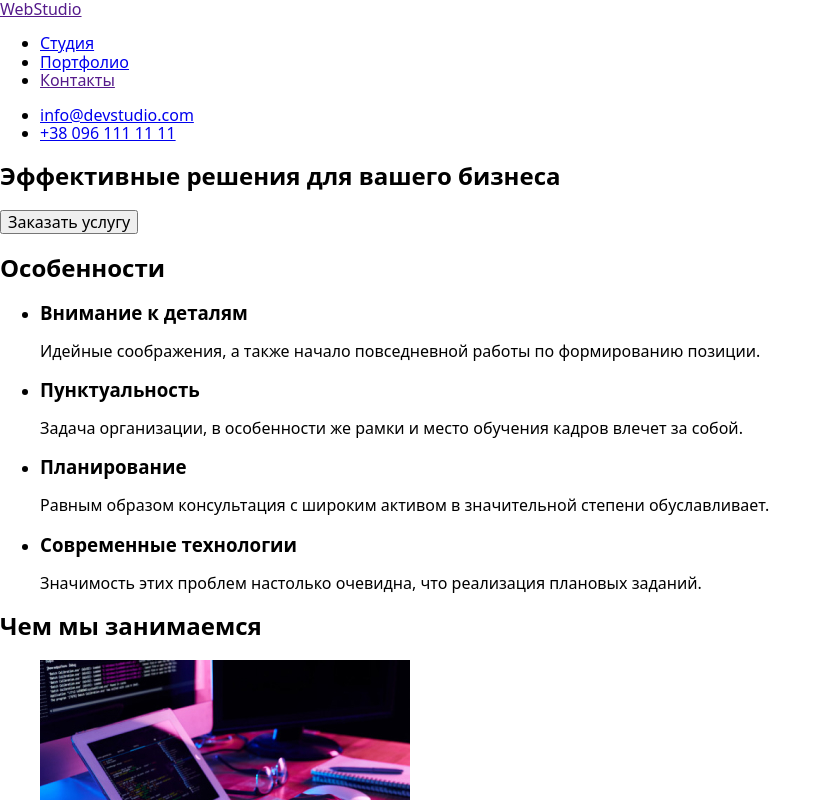
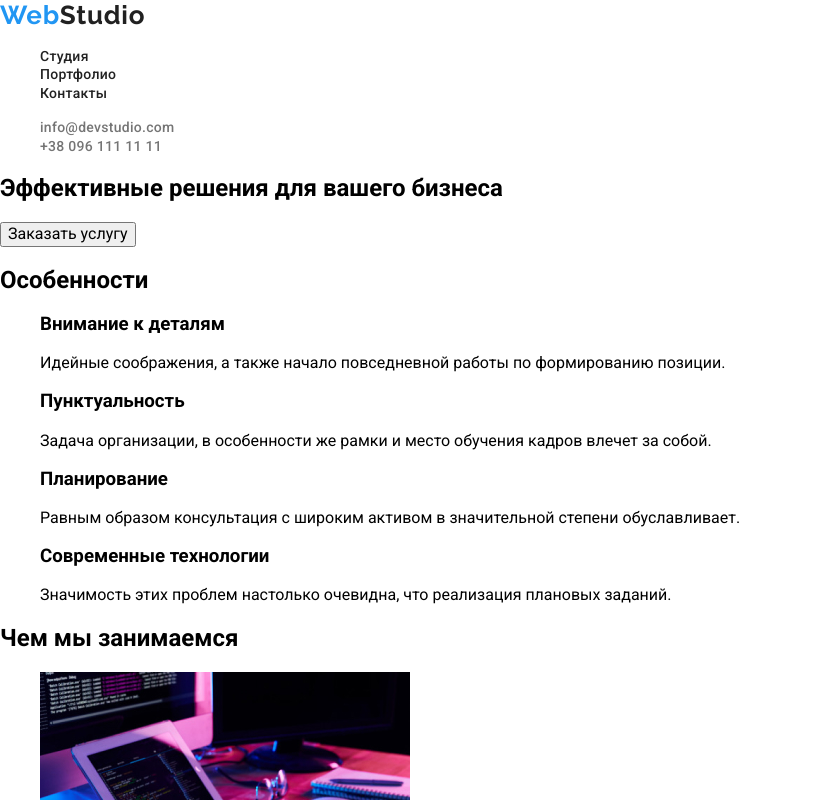
Before and after one commit to andreilysen/goit-markup-hw-02, a plain HTML site: page index.html in a window 1280 px wide. Shown: the top 800 px of the page, without its empty margins (0-831 px from the left). Drawn offline with nearby package versions, Linux system fonts and the light colour scheme.

Commit message:
Стили навигации

```diff
--- a/css/style.css
+++ b/css/style.css
@@ -0,0 +1,50 @@
+:root {
+    --title-text-color: #212121;
+    --main-text-color: #757575;
+    --accent-color:  #2196F3;
+    --main-white-color: #FFFFFF;
+}
+body {
+    font-family: Roboto;
+
+    background-color: var(--main-white-color);
+}
+
+a {
+    text-decoration: none;
+}
+
+li {
+    list-style: none;
+}
+
+/* Навигация*/
+
+.logo {
+    font-family: Raleway;
+    font-size: 26px;
+    line-height: 1.19;
+    color: var(--title-text-color);
+
+    letter-spacing: 0.03em;
+}
+.start-logo {
+    color: var(--accent-color);
+}
+
+.nav-page {
+    font-weight: 500;
+    font-size: 14px;
+    line-height: 1.14;
+    letter-spacing: 0.02em;
+
+    color: var(--title-text-color);
+}
+.nav-page:hover,
+.nav-page:focus {
+    color: var(--accent-color);
+}
+
+.gray {
+    color: var(--main-text-color);
+}
--- a/index.html
+++ b/index.html
@@ -6,24 +6,25 @@
         <title>Document</title>
         <link rel="stylesheet" href="https://cdnjs.cloudflare.com/ajax/libs/modern-normalize/1.0.0/modern-normalize.min.css">
         <link rel="preconnect" href="https://fonts.gstatic.com">
+        <link href="https://fonts.googleapis.com/css2?family=Raleway:wght@700&family=Roboto:wght@400;500;700;900&display=swap" rel="stylesheet">
         <link rel="stylesheet" href="css/style.css">
     </head>
     <body>
         <header>
             <nav>
-                <a href="" lang="en">
-                    WebStudio
+                <a class="logo" href="" lang="en">
+                   <span class="start-logo">Web</span>Studio
                 </a>
 
                 <ul>
-                    <li><a href="./index.html">Студия</a></li>
-                    <li><a href="./portfolio.html">Портфолио</a></li>
-                    <li><a href="">Контакты</a></li>
+                    <li><a class="nav-page" href="./index.html">Студия</a></li>
+                    <li><a class="nav-page" href="./portfolio.html">Портфолио</a></li>
+                    <li><a class="nav-page" href="">Контакты</a></li>
                 </ul>
             </nav>
             <ul>
-                 <li><a href="mailto:info@devstudio.com">info@devstudio.com</a></li>
-                 <li><a href="tel:+380961111111">+38 096 111 11 11</a></li>
+                 <li><a class="nav-page gray" href="mailto:info@devstudio.com">info@devstudio.com</a></li>
+                 <li><a class="nav-page gray" href="tel:+380961111111">+38 096 111 11 11</a></li>
             </ul>
 
         </header>
```
Also changed, not shown: portfolio.html (+7 -1 lines).
